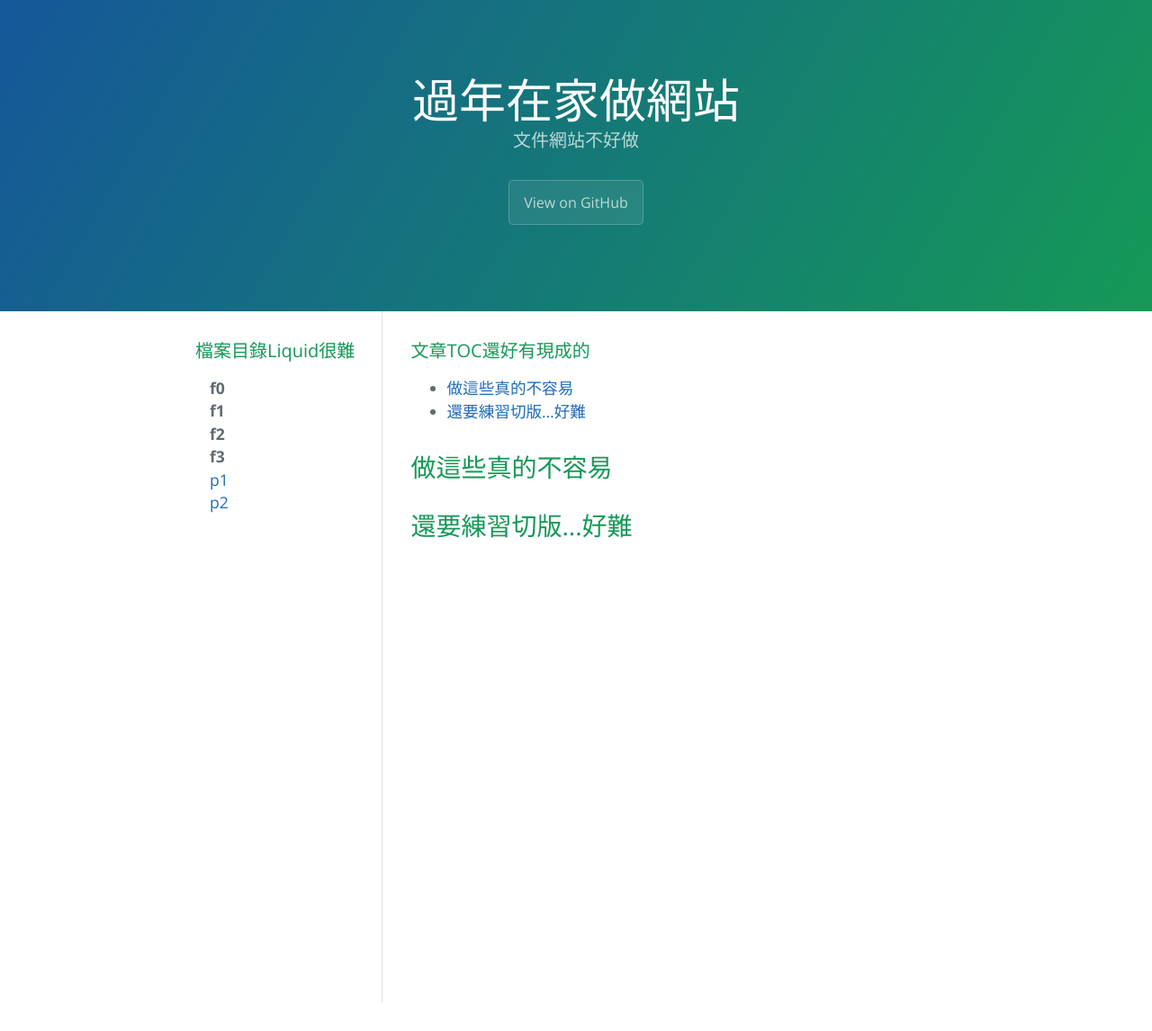
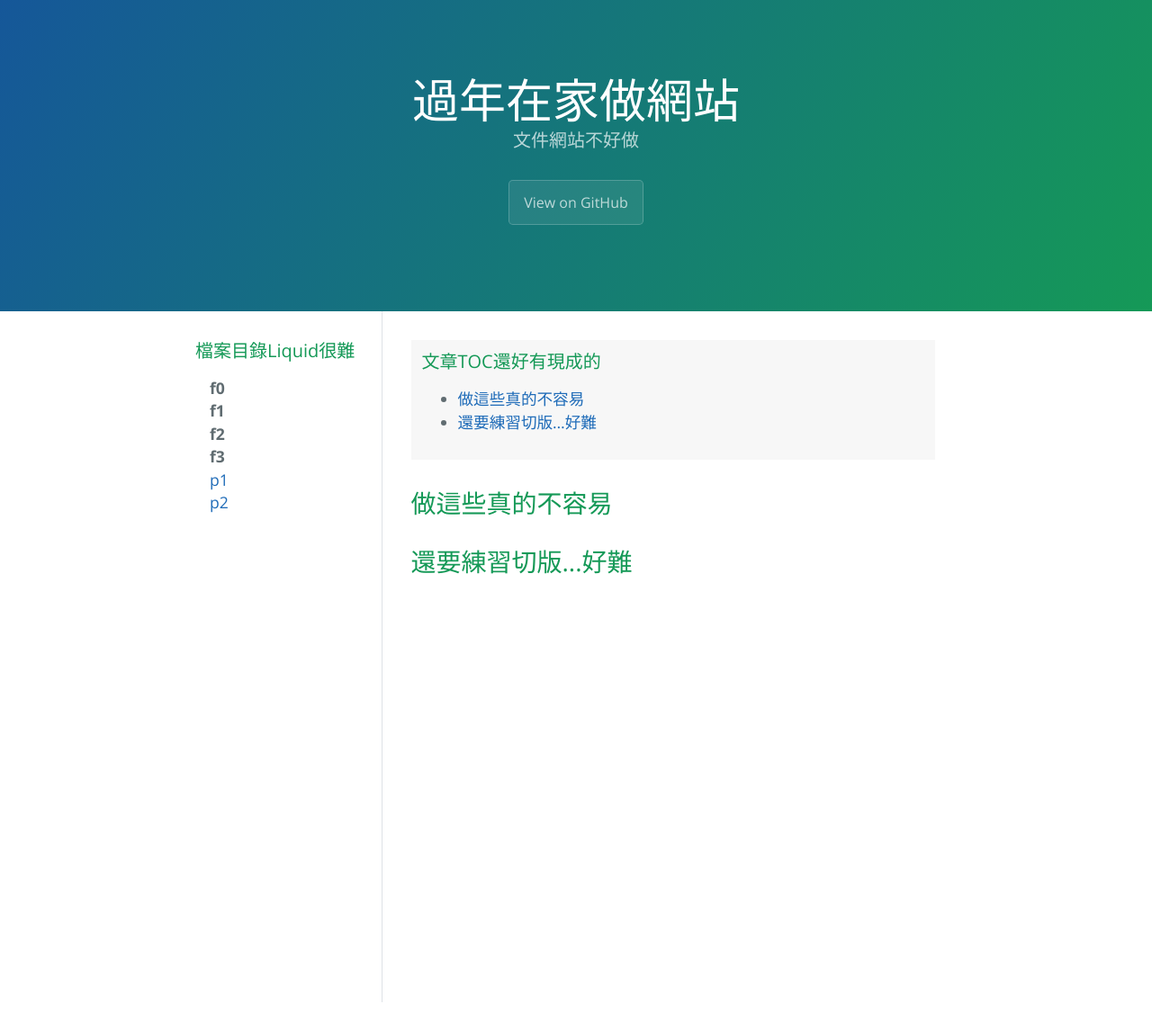
Before and after one commit to nocodingnolife-gh/DemoProject, a Jekyll site: the page built from docs/index.html, in a window 1280 px wide. Shown: the whole page at 90% size. Built offline with Jekyll 4.4.1, drawn with Linux system fonts in a browser that asks for light colours; nearby versions of some CDN libraries.

Commit message:
Add style for toc

```diff
--- a/docs/_sass/custom.scss
+++ b/docs/_sass/custom.scss
@@ -32,3 +32,8 @@ body {
 .ui-content {
     padding: 2rem;
 }
+
+.ui-toc {
+    padding: 0.75rem;
+    background-color: #f7f7f7;
+}
```
